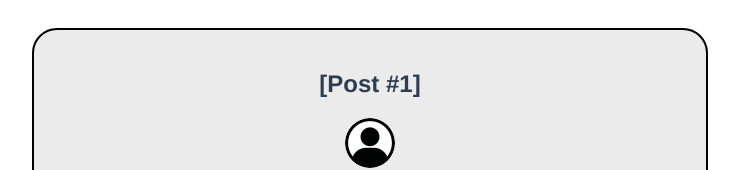
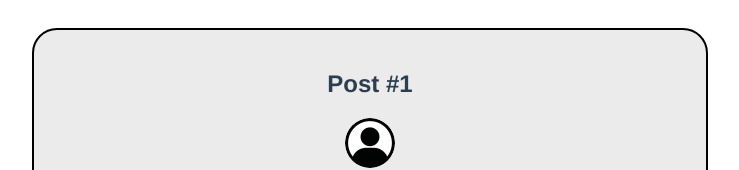
Before and after one commit to konnula/wad24_TeamB_Vue, a Vue app: page /signup in a window 1280 px wide. Shown: the part 168-338 px from the top of the page, without its empty margins (270-1009 px from the left). Built offline with nearby package versions, Linux system fonts and the light colour scheme.

Commit message:
Removed [] from post title

```diff
--- a/src/components/Post.vue
+++ b/src/components/Post.vue
@@ -1,7 +1,7 @@
 <template>
         <div class="common">
             <article v-for="post in postList" :key="post.id">
-                <h2 class="title"> [{{ post.title }}]</h2>
+                <h2 class="title"> {{ post.title }}</h2>
                 <img class="userIcon" :src="post.userLogo" alt="User Logo"> <br>
                 <div> By {{ post.author }} on {{ post.createTime }}</div> <br>
                 <img :src="post.imagePath" alt=""> <!-- alt empty so if does not exist image, will not display -->
```
